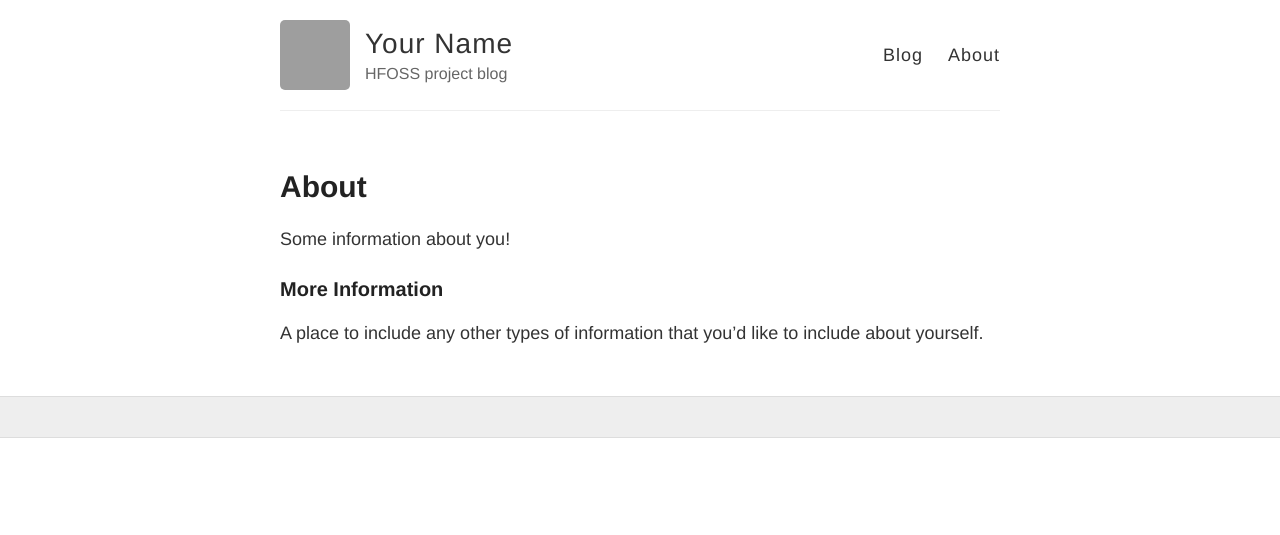
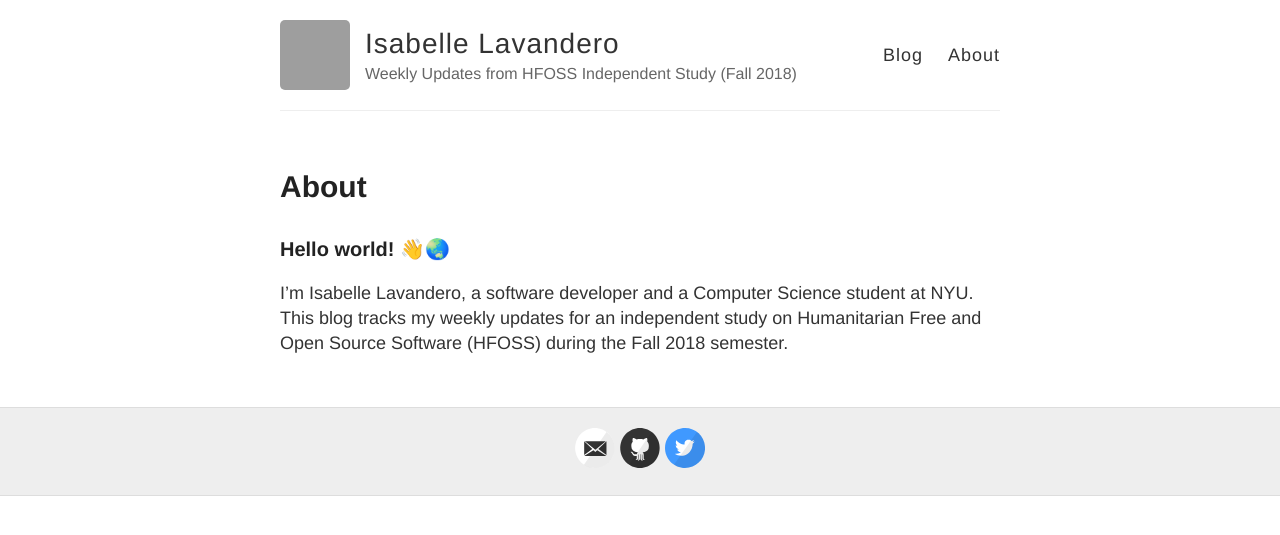
Before and after one commit to nyu-hfoss-project/thefifthisa-blog, a Jekyll site: the page built from about.md, in a window 1280 px wide. Shown: the top 535 px of the page. Built offline with Jekyll 4.4.1, drawn with Linux system fonts in a browser that asks for light colours; grey boxes are pictures that could not be loaded.

Commit message:
edit config & about

```diff
--- a/_config.yml
+++ b/_config.yml
@@ -3,16 +3,16 @@
 #
 
 # Name of your site (displayed in the header)
-name: Your Name
+name: Isabelle Lavandero
 
 # CUSTOMIZE
 # Short bio or description (displayed in the header)
-description: HFOSS project blog
+description: Weekly Updates from HFOSS Independent Study (Fall 2018)
 
 # CUSTOMIZE
 # URL of your avatar or profile pic (you could use your GitHub profile pic
 # or any other image that you like )
-avatar: https://avatars0.githubusercontent.com/u/43258537?s=200&v=4
+avatar: https://avatars3.githubusercontent.com/u/30595954?s=460&v=4
 
 # CUSTOMIZE
 #
@@ -22,14 +22,14 @@ avatar: https://avatars0.githubusercontent.com/u/43258537?s=200&v=4
 # Includes an icon in the footer for each username you enter
 footer-links:
   dribbble:
-  email:
+  email: isabelle@nyu.edu
   facebook:
   flickr:
-  github: # your github account name, example joannakl
+  github: thefifthisa # your github account name, example joannakl
   instagram:
   linkedin:
   pinterest:
-  twitter:
+  twitter: _thefifthisa
   stackoverflow: # your stackoverflow profile, e.g. "users/50476/bart-kiers"
   youtube: # channel/<your_long_string> or user/<user-name>
   googleplus: # anything in your profile username that comes after plus.google.com/
@@ -38,12 +38,12 @@ footer-links:
 # Your blog URL (e.g. https://nyu-hfoss-project.github.io/blog )
 # Replace the last part by the name of your own repository.
 # It should be "/YOUR_ID-blog".
-url: "https://nyu-hfoss-project.github.io/blog"
+url: "https://nyu-hfoss-project.github.io/thefifthisa-blog"
 
 # CUSTOMIZE
 # Replace "/blog" by the name of your own repository.
 # ex.,  "/YOUR_ID-blog"
-baseurl: "/blog"
+baseurl: "/thefifthisa-blog"
 
 #
 # !! You don't need to change any of the configuration flags below !!
--- a/about.md
+++ b/about.md
@@ -4,8 +4,6 @@ title: About
 permalink: /about/
 ---
 
-Some information about you!
+### Hello world! 👋🌏
 
-### More Information
-
-A place to include any other types of information that you'd like to include about yourself.
+I'm Isabelle Lavandero, a software developer and a Computer Science student at NYU. This blog tracks my weekly updates for an independent study on Humanitarian Free and Open Source Software (HFOSS) during the Fall 2018 semester.
```
